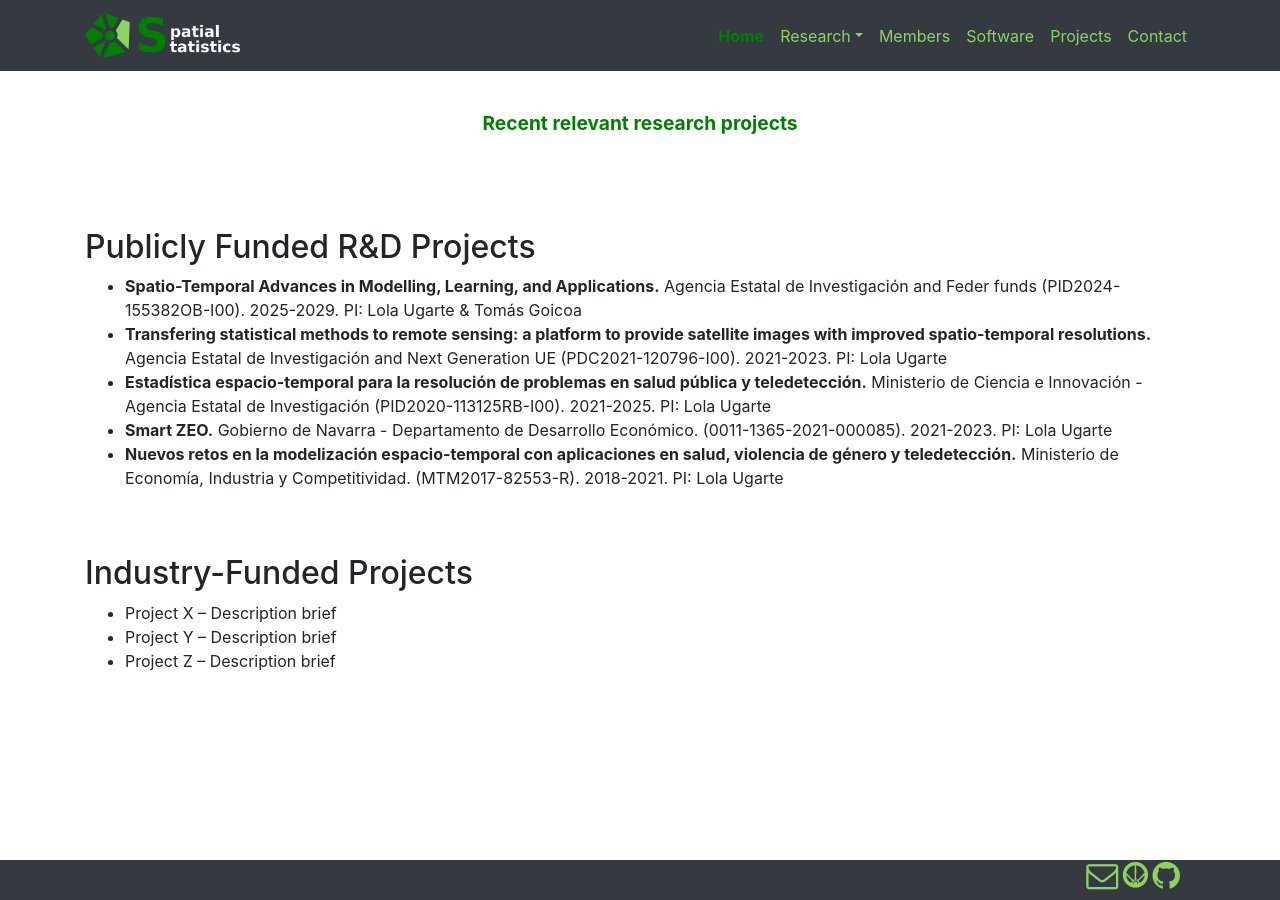
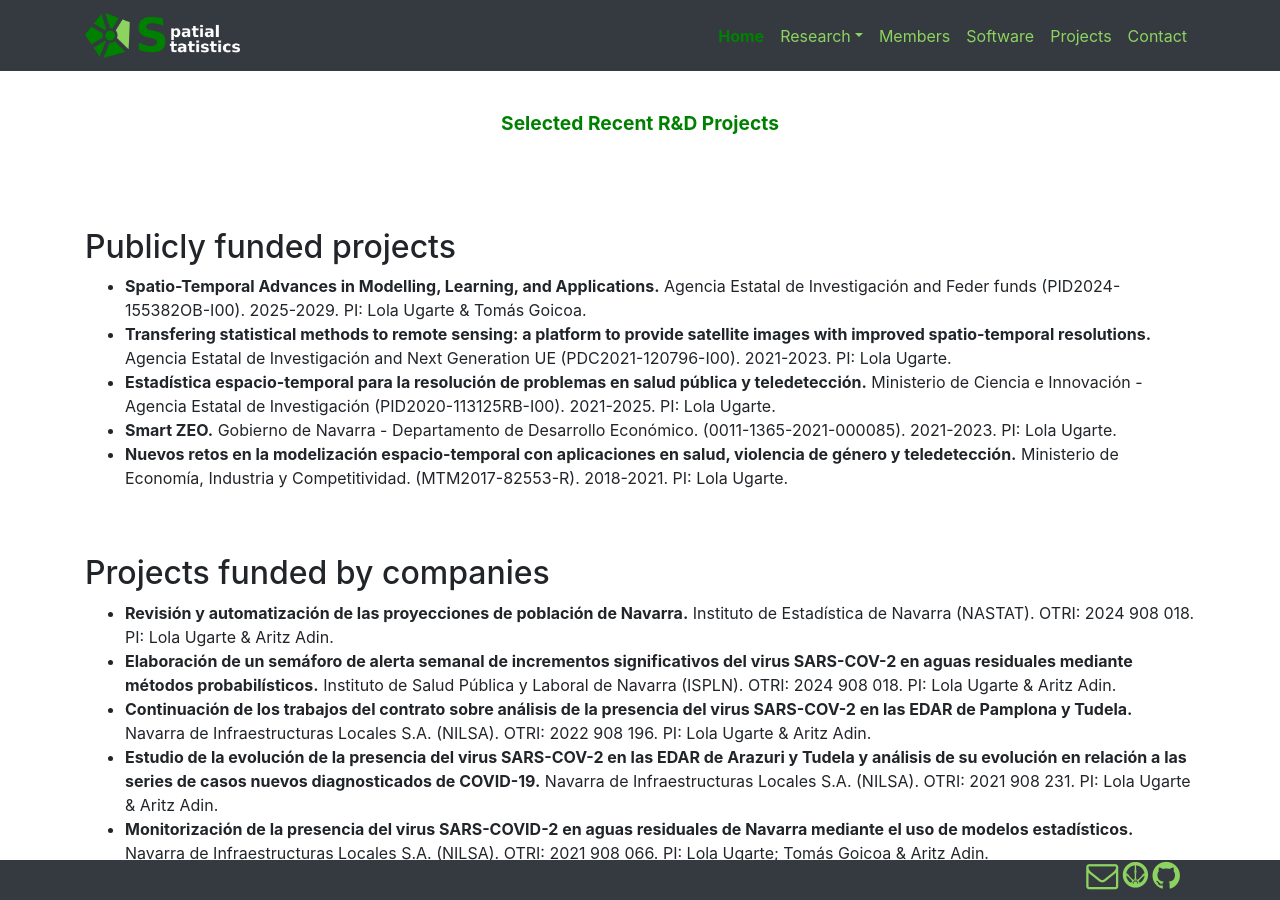
Before and after one commit to spatialstatisticsupna/spatialstatisticsupna.github.io, a Jekyll site: the page built from projects.html, in a window 1280 px wide. Built offline with Jekyll 4.4.1, drawn with Linux system fonts in a browser that asks for light colours; some web fonts are replaced.

Commit message:
Update proyects

```diff
--- a/_layouts/projects.html
+++ b/_layouts/projects.html
@@ -11,29 +11,29 @@
 
       <div class="row align-items-center h-100">
         <div class="col-12 w-text-little">
-          <h1>Recent relevant research projects</h1>
+          <h1 class="display-4">Selected Recent R&D Projects</h1>
         </div>
       </div>
 
       <!-- Publicly Funded Projects -->
       <div class="row mt-5">
         <div class="col-12">
-          <h2>Publicly Funded R&D Projects</h2>
+          <h2>Publicly funded projects</h2>
           <ul>
             <li>
-                <strong>Spatio-Temporal Advances in Modelling, Learning, and Applications.</strong> Agencia Estatal de Investigación and Feder funds (PID2024-155382OB-I00). 2025-2029. PI: Lola Ugarte &amp; Tomás Goicoa
+                <strong>Spatio-Temporal Advances in Modelling, Learning, and Applications.</strong> Agencia Estatal de Investigación and Feder funds (PID2024-155382OB-I00). 2025-2029. PI: Lola Ugarte &amp; Tomás Goicoa.
             </li>
             <li>
-                <strong>Transfering statistical methods to remote sensing: a platform to provide satellite images with improved spatio-temporal resolutions.</strong> Agencia Estatal de Investigación and Next Generation UE (PDC2021-120796-I00). 2021-2023. PI: Lola Ugarte
+                <strong>Transfering statistical methods to remote sensing: a platform to provide satellite images with improved spatio-temporal resolutions.</strong> Agencia Estatal de Investigación and Next Generation UE (PDC2021-120796-I00). 2021-2023. PI: Lola Ugarte.
             </li>
             <li>
-                <strong>Estadística espacio-temporal para la resolución de problemas en salud pública y teledetección.</strong> Ministerio de Ciencia e Innovación - Agencia Estatal de Investigación (PID2020-113125RB-I00). 2021-2025. PI: Lola Ugarte
+                <strong>Estadística espacio-temporal para la resolución de problemas en salud pública y teledetección.</strong> Ministerio de Ciencia e Innovación - Agencia Estatal de Investigación (PID2020-113125RB-I00). 2021-2025. PI: Lola Ugarte.
             </li>
             <li>
-                <strong>Smart ZEO.</strong> Gobierno de Navarra - Departamento de Desarrollo Económico. (0011-1365-2021-000085). 2021-2023. PI: Lola Ugarte
+                <strong>Smart ZEO.</strong> Gobierno de Navarra - Departamento de Desarrollo Económico. (0011-1365-2021-000085). 2021-2023. PI: Lola Ugarte.
             </li>
             <li>
-                <strong>Nuevos retos en la modelización espacio-temporal con aplicaciones en salud, violencia de género y teledetección.</strong> Ministerio de Economía, Industria y Competitividad. (MTM2017-82553-R). 2018-2021. PI: Lola Ugarte
+                <strong>Nuevos retos en la modelización espacio-temporal con aplicaciones en salud, violencia de género y teledetección.</strong> Ministerio de Economía, Industria y Competitividad. (MTM2017-82553-R). 2018-2021. PI: Lola Ugarte.
             </li>
           </ul>
         </div>
@@ -42,11 +42,23 @@
       <!-- Industry-Funded Projects -->
       <div class="row mt-5">
         <div class="col-12">
-          <h2>Industry-Funded Projects</h2>
+          <h2>Projects funded by companies</h2>
           <ul>
-            <li>Project X – Description brief</li>
-            <li>Project Y – Description brief</li>
-            <li>Project Z – Description brief</li>
+            <li>
+                <strong>Revisión y automatización de las proyecciones de población de Navarra.</strong> Instituto de Estadística de Navarra (NASTAT). OTRI: 2024 908 018. PI: Lola Ugarte &amp; Aritz Adin.
+            </li>
+            <li>
+                <strong>Elaboración de un semáforo de alerta semanal de incrementos significativos del virus SARS-COV-2 en aguas residuales mediante métodos probabilísticos.</strong> Instituto de Salud Pública y Laboral de Navarra (ISPLN). OTRI: 2024 908 018. PI: Lola Ugarte &amp; Aritz Adin.
+            </li>
+            <li>
+                <strong>Continuación de los trabajos del contrato sobre análisis de la presencia del virus SARS-COV-2 en las EDAR de Pamplona y Tudela.</strong> Navarra de Infraestructuras Locales S.A. (NILSA). OTRI: 2022 908 196. PI: Lola Ugarte &amp; Aritz Adin.
+            </li>
+            <li>
+                <strong>Estudio de la evolución de la presencia del virus SARS-COV-2 en las EDAR de Arazuri y Tudela y análisis de su evolución en relación a las series de casos nuevos diagnosticados de COVID-19.</strong> Navarra de Infraestructuras Locales S.A. (NILSA). OTRI: 2021 908 231. PI: Lola Ugarte &amp; Aritz Adin.
+            </li>
+            <li>
+                <strong>Monitorización de la presencia del virus SARS-COVID-2 en aguas residuales de Navarra mediante el uso de modelos estadísticos.</strong> Navarra de Infraestructuras Locales S.A. (NILSA). OTRI: 2021 908 066. PI: Lola Ugarte; Tomás Goicoa &amp; Aritz Adin.
+            </li>
           </ul>
         </div>
       </div>
```
